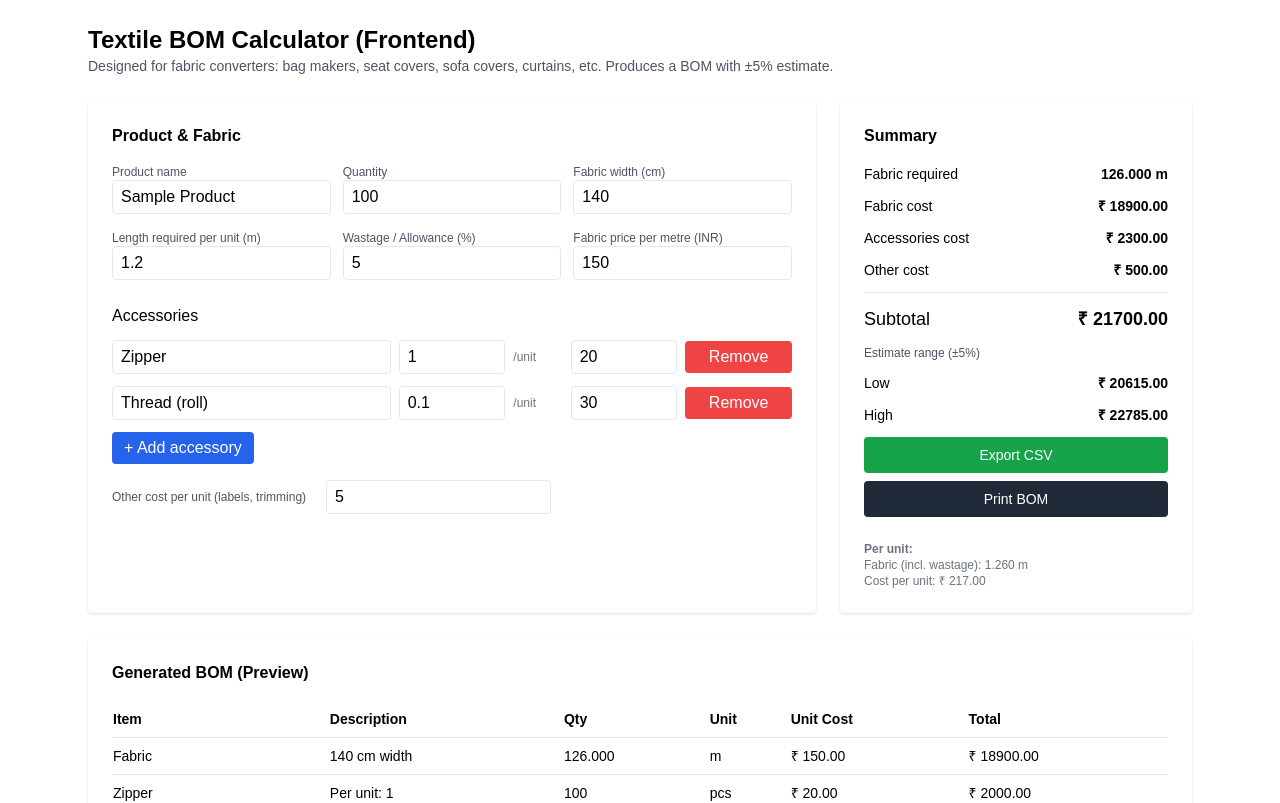
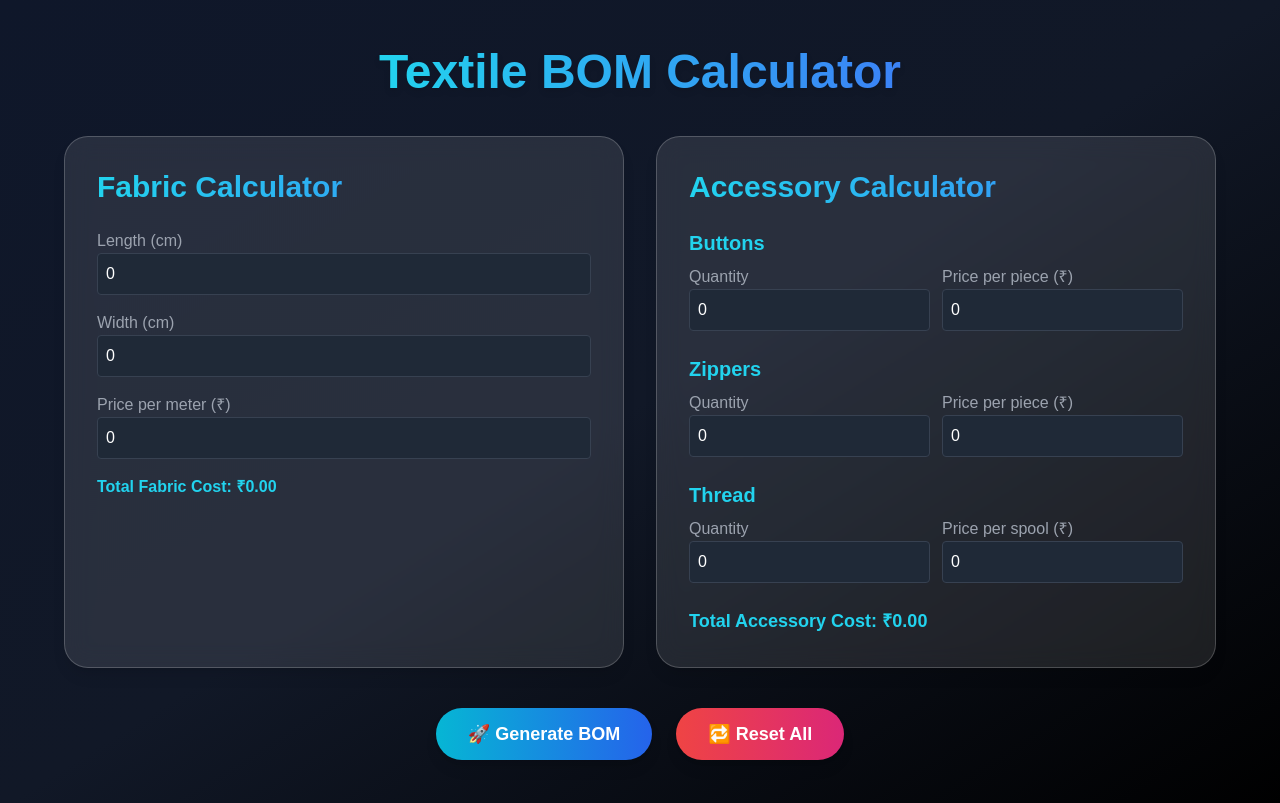
Before and after one commit to aditya-lncts-aiml/textile-bom, a React (Create React App) app in the folder client/: page / in a window 1280 px wide. Shown: the top 803 px of the page. Built offline with nearby package versions, Linux system fonts and the light colour scheme.

Commit message:
reverted changes

```diff
--- a/client/src/App.js
+++ b/client/src/App.js
@@ -1,11 +1,10 @@
 import { Routes, Route } from "react-router-dom";
-// import BOMSummary from "./pages/BOMSummary";
-import BOMCalculator from "./pages/BOMCalculator";
+import BOMSummary from "./pages/BOMSummary";
 
 export default function App() {
   return (
       <Routes>
-        <Route path="/" element={<BOMCalculator />} />
+        <Route path="/" element={<BOMSummary />} />
       </Routes>
   );
 }
```
Also changed, not shown: 2 other files (tests, documents, lock files or other folders).
